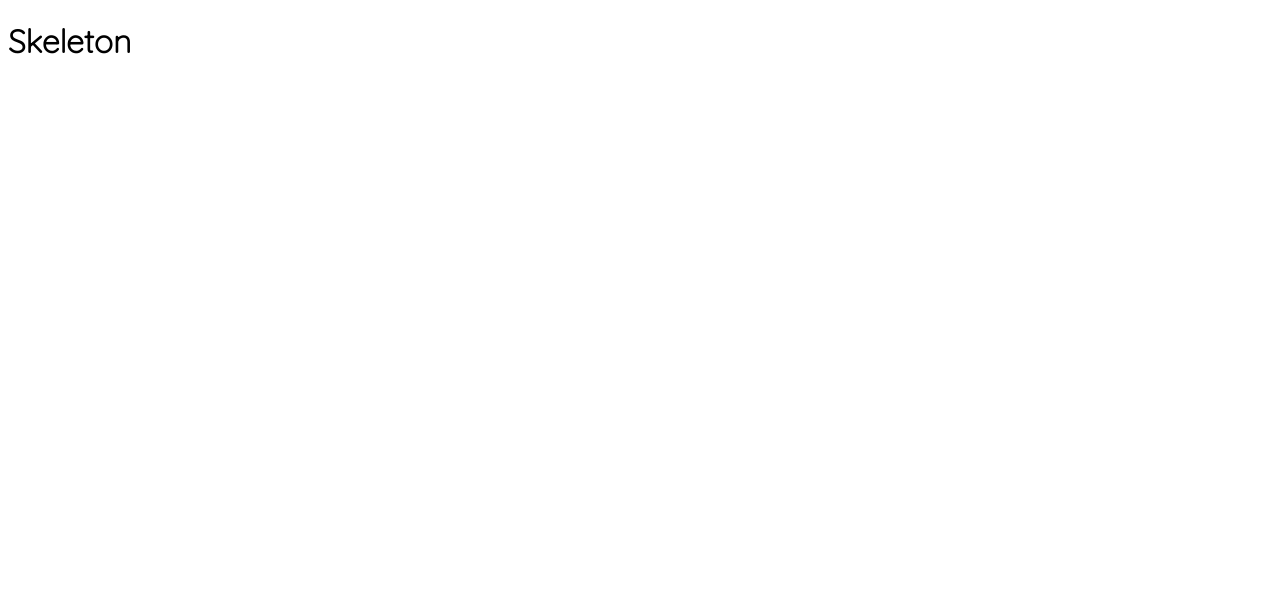
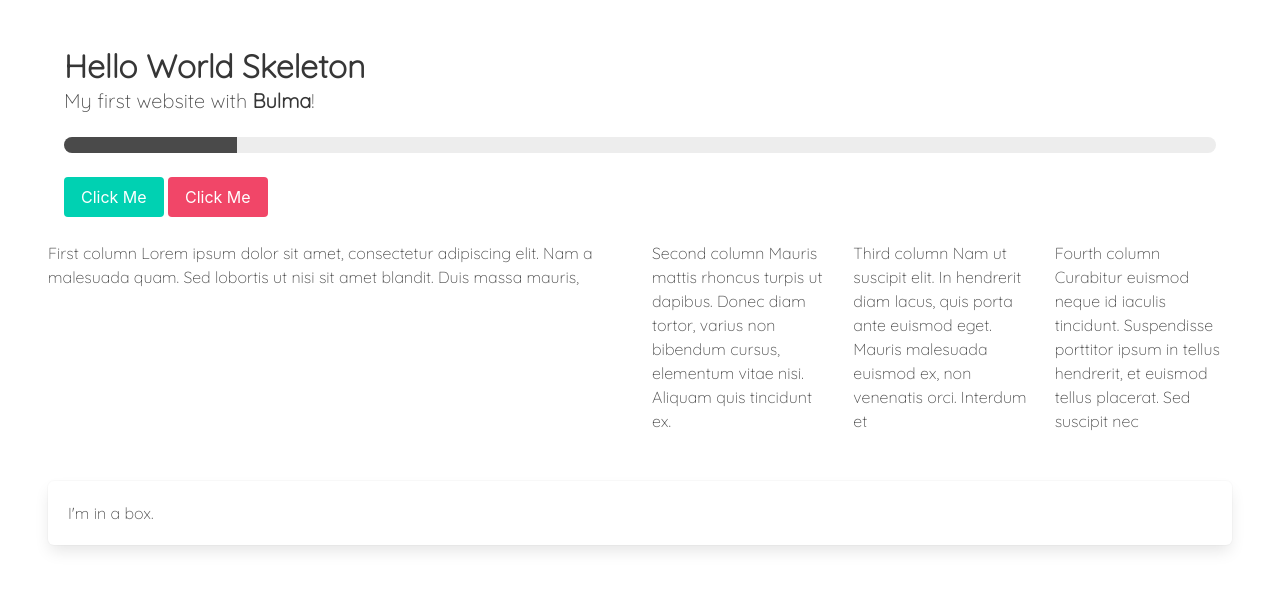
Before and after one commit to matthewtrains/friday-extras-1, a plain HTML site: page docs/index.html in a window 1280 px wide. Drawn offline with nearby package versions, Linux system fonts and the light colour scheme.

Commit message:
whole bunch of changes

```diff
--- a/docs/css/main.css
+++ b/docs/css/main.css
@@ -1,4 +1,6 @@
+@import "https://cdn.jsdelivr.net/npm/bulma@0.9.4/css/bulma.min.css";
 @import url('https://fonts.googleapis.com/css2?family=Quicksand:wght@300&display=swap');
+
 
 * {
     font-family: 'Quicksand', sans-serif;
--- a/docs/index.html
+++ b/docs/index.html
@@ -14,7 +14,52 @@
   </head>
 
   <body>
-      <h1>Skeleton</h1>
+      <section class="section">
+        <div class="container">
+          <h1 class="title">
+            Hello World Skeleton
+          </h1>
+          <p class="subtitle">
+            My first website with <strong>Bulma</strong>!
+          </p>
+
+          <progress id="progress1" class="progress" value="15" max="100">15%</progress>
+
+          <button id="button1" class="button is-primary">
+            Click Me
+          </button>
+          <button id="button2" class="button is-danger">
+            Click Me
+          </button>
+          <!--<button class="button is-danger is-loading">
+            Click Me
+          </button>-->
+        </div>
+
+        <br>
+
+        <div class="columns">
+          <div class="column is-half">
+            First column Lorem ipsum dolor sit amet, consectetur adipiscing elit. Nam a malesuada quam. Sed lobortis ut nisi sit amet blandit. Duis massa mauris,
+          </div>
+          <div class="column">
+            Second column Mauris mattis rhoncus turpis ut dapibus. Donec diam tortor, varius non bibendum cursus, elementum vitae nisi. Aliquam quis tincidunt ex.
+          </div>
+          <div class="column">
+            Third column Nam ut suscipit elit. In hendrerit diam lacus, quis porta ante euismod eget. Mauris malesuada euismod ex, non venenatis orci. Interdum et
+          </div>
+          <div class="column">
+            Fourth column Curabitur euismod neque id iaculis tincidunt. Suspendisse porttitor ipsum in tellus hendrerit, et euismod tellus placerat. Sed suscipit nec
+          </div>
+        </div>
+
+        <br>
+
+        <div class="box">
+          I'm in a box.
+        </div>
+
+      </section>
     <script src="js/scripts.js"></script>
   </body>
 </html>
--- a/docs/js/scripts.js
+++ b/docs/js/scripts.js
@@ -0,0 +1,11 @@
+const progress1 = document.getElementById("progress1");
+
+document.getElementById("button1").addEventListener("click", () => {
+    setInterval(() => {
+        progress1.value += 10;
+    }, 1000)
+});
+
+document.getElementById("button2").addEventListener("click", () => {
+    progress1.value = 0
+});
```
Also changed, not shown: 1 other file.
